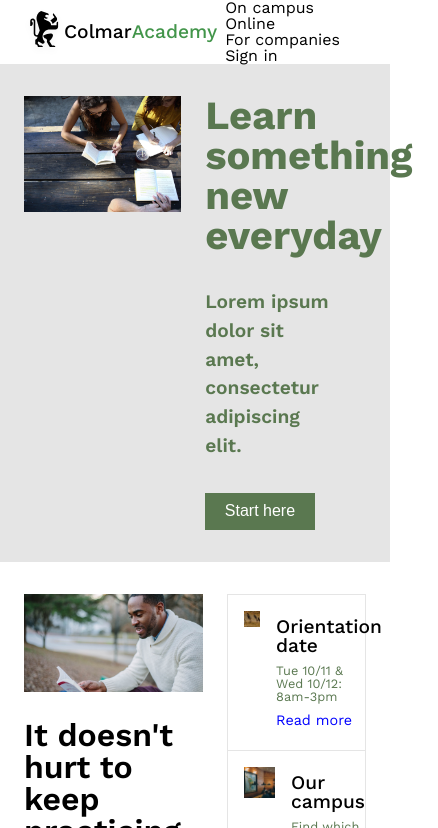
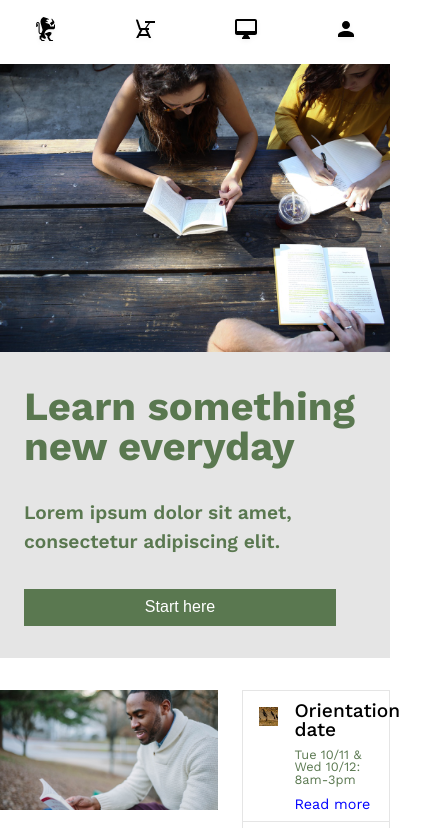
Before and after one commit to Trejo42/colmar-academy, a plain HTML site: page index.html in a window 390 px wide. Shown: the top 828 px of the page, 438 px wide, since content can reach past the window. Drawn offline with nearby package versions, Linux system fonts and the light colour scheme.

Commit message:
Add mobile styling to header/banner

```diff
--- a/index.html
+++ b/index.html
@@ -24,13 +24,38 @@
           <li>Sign in</li>
         </ul>
       </nav>
+      <div class="mobile">
+        <div class="icon">
+          <img src="./resources/images/ic-logo.svg" alt="Colmar Logo">
+        </div>
+        <div class="icon">
+          <img src="./resources/images/ic-on-campus.svg" alt="">
+
+        </div>
+        <div class="icon">
+          <img src="./resources/images/ic-online.svg" alt="">
+
+        </div>
+        <div class="icon">
+          <img src="./resources/images/ic-login.svg" alt="">
+
+        </div>
+      </div>
     </header>
 
     <!--Banner-->
     <div class="banner">
-
-      <div class="container">
-
+      <div class="container desktop">
+        <div class="left">
+          <img src="./resources/images/banner.jpg" alt="Study Group">
+        </div>
+        <div class="right">
+          <h1>Learn something<br> new everyday</h1>
+          <p>Lorem ipsum dolor sit amet,<br> consectetur adipiscing elit.</p>
+          <button type="button" name="button">Start here</button>
+        </div>
+      </div>
+      <div class="mobile">
         <div class="left">
           <img src="./resources/images/banner.jpg" alt="Study Group">
         </div>
--- a/resources/css/style.css
+++ b/resources/css/style.css
@@ -6,7 +6,6 @@ body {
 .container {
   max-width: 1080px;
   margin: 0 auto;
-  padding: 0 1.5rem;
   display: flex;
 }
 
@@ -18,6 +17,10 @@ header {
   height: 4rem;
   font-family: "work sans", helvetica, sans-serif;
   background-color: white;
+}
+
+header .mobile {
+  display: none;
 }
 
 header .logo {
@@ -33,7 +36,6 @@ header .logo img {
 header .logo span {
   font-size: 1.2rem;
   font-weight: 500;
-  text-transform: ;
 }
 
 header .logo #green {
@@ -45,6 +47,25 @@ header ul li {
   margin: 0 .5rem;
 }
 
+@media only screen and (max-width: 480px) {
+  header .logo {
+    display: none;
+  }
+  header nav {
+    display: none;
+  }
+  header .mobile {
+    display: flex;
+    flex-direction: row;
+    align-items: center;
+    justify-content: space-between;
+    width: 100%;
+    padding: 0 2rem;
+  }
+  header .mobile img {
+    width: 100%;
+  }
+}
 
 /*Banner*/
 .banner {
@@ -52,6 +73,31 @@ header ul li {
   font-family: "work sans", helvetica, sans-serif;
 }
 
+.banner .container {
+  display: flex;
+  flex-flow: row nowrap;
+  padding: 2rem 0;
+}
+
+.banner .mobile {
+  display: none;
+}
+
+@media only screen and (max-width: 480px) {
+  .banner .desktop {
+    display: none;
+  }
+  .banner .mobile {
+    display: flex;
+    flex-direction: column;
+  }
+  .banner .mobile .left {
+    width: 100%;
+  }
+  .banner .mobile .right {
+    width: 100%;
+  }
+}
 
 /*Banner Left Side*/
 .banner .left {
@@ -59,7 +105,6 @@ header ul li {
 }
 
 .banner .left img {
-  margin: 2rem 0;
   width: 100%;
 }
 
```
